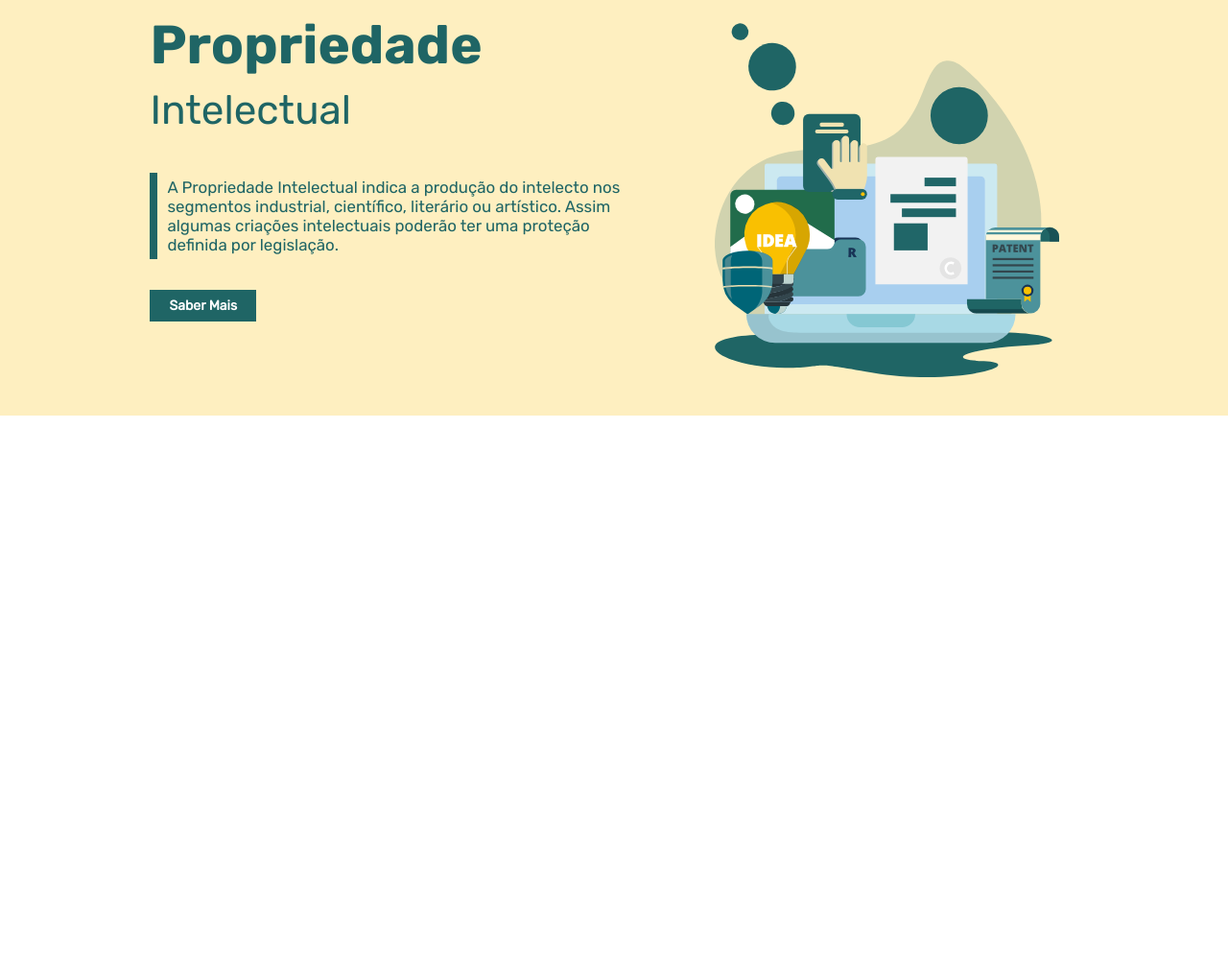
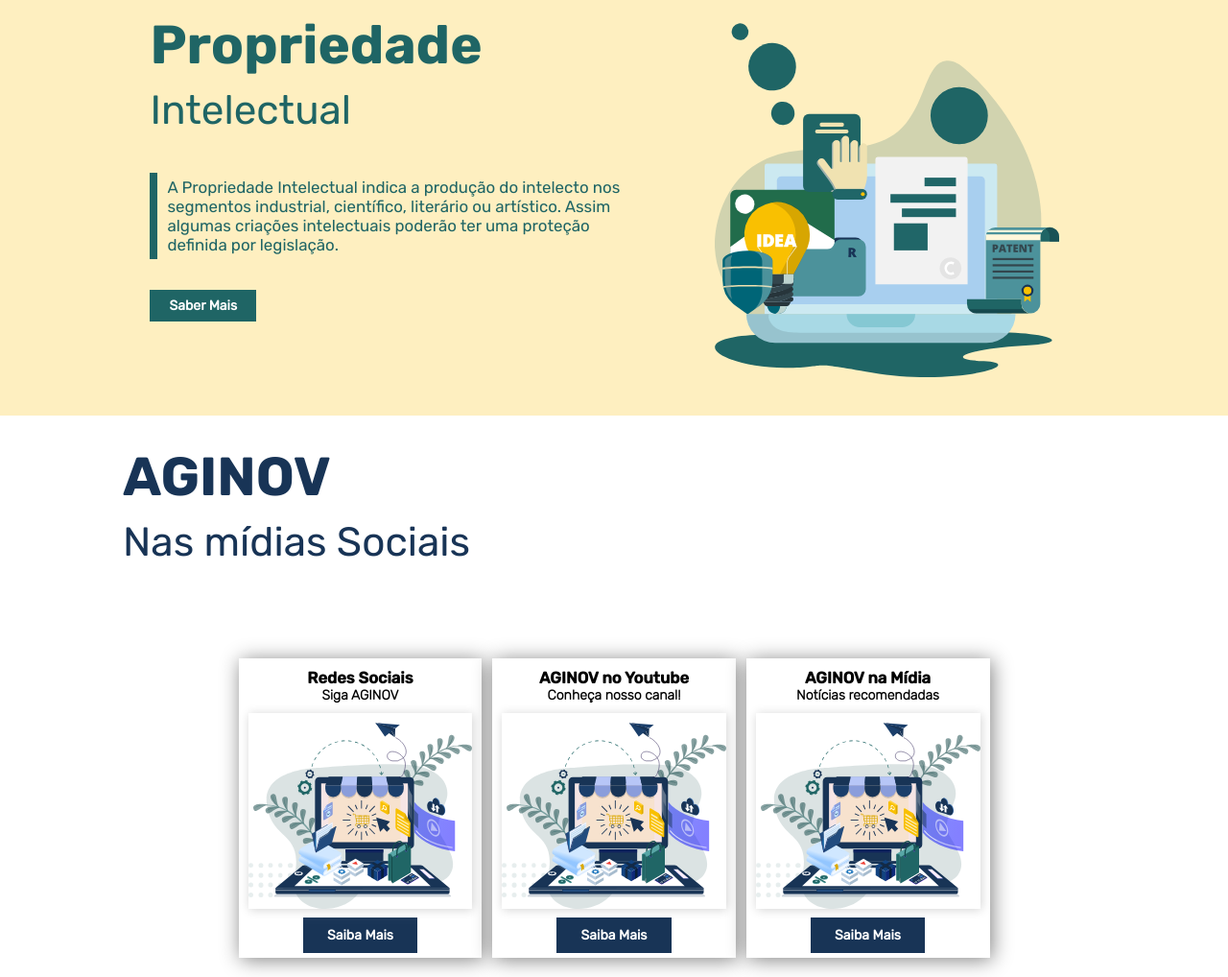
Before and after one commit to JoaoCampos-M/Agencia, a plain HTML site: page index.html in a window 1280 px wide. Shown: the part 817-1835 px from the top of the page at 96% size. Before the commit the page ends 1250 px from the top, so only its background shows below. Drawn offline with Linux system fonts and the light colour scheme.

Commit message:
Adiciona estrutura e estilos dos cards de midias sociais

```diff
--- a/css/cards.css
+++ b/css/cards.css
@@ -8,10 +8,10 @@
 .card-h-item{
   display: flex;
   flex-direction: column;
-  width: 31%;
+  min-width: 30%;
   background-color: rgba(255,255,255,0.7);
-  margin: 0px 10px;
-  box-shadow: 2px 2px 8px gray;
+  margin: 0px 5px;
+  box-shadow: 2px 2px 20px gray;
 }
 .card-h-item a{
   font-weight: bold;
@@ -37,14 +37,60 @@
 .card-h-body img{
   width: 100%;
 }
-.bg-header-cicle-1{
+
+.cards-midias-sociais {
+  display: flex;
+  justify-content: space-around;
+  width: 62vw;
+  margin: 0px auto;
+  margin-top: 12vh;
+}
+.card-ms-item {
+  display: flex;
+  flex-direction: column;
+  width: 32%;
+  background-color:white;
+  margin: 0px 5px;
+  box-shadow: 2px 2px 20px gray;
+}
+.card-ms-item a {
+  display: block;
+  font-weight: bold;
+  color: white;
+  background-color: #183456;
+  padding: 10px 25px;
+  margin: 5px auto;
+  width: max-content;
+}
+.card-ms-titulo {
+  padding: 10px 20px;
+  font-weight: bold;
+  font-size: 1.1vw;
+  text-align: center;
+  color: black;
+  font-family: Rubik-Light;
+  background-color: white;
+}
+
+.card-ms-titulo strong{
+  font-size: 1.3vw;
+}
+
+.card-ms-body {
+  padding: 0px 10px;
+}
+.card-ms-body img {
+  width: 100%;
+  box-shadow: 1px 1px 10px lightgray ;
+}
+.bg-header-cicle-1 {
   position: absolute;
-  top:20vh;
+  top: 20vh;
   left: 5vw;
   width: 20vw;
 }
-.bg-header-square-1{
-  position:absolute;
+.bg-header-square-1 {
+  position: absolute;
   top: 35vh;
   right: 5vw;
   width: 18vw;
@@ -55,48 +101,61 @@
 Outros estilos que mais tarde devem ser movidos para os arquivos certos
 */
 
-.text-image{
-  display:flex;
+.text-image {
+  display: flex;
   justify-content: space-around;
 }
-.text-image img{
+.text-image img {
   width: 28vw;
   height: 50%;
   padding: 20px;
 }
 
-.text-image .text-container{
+.text-image .text-container {
   display: block;
-  border-left: 8px solid #1F6565;
+  border-left: 8px solid #1f6565;
   padding: 5px 10px;
   margin: 40px 0px;
 }
 
-.txt-1{
-  color:#1F6565;
+.txt-1 {
+  color: #1f6565;
   font-size: 1.2rem;
 }
 
-.principal-title-2{
+.principal-title-2 {
   font-family: Rubik-Bold;
   font-size: 4rem;
-  color: #1F6565;
+  color: #1f6565;
   margin: 10px 0px;
 }
 
-.caption-2{
+.caption-2 {
   font-family: Rubik-Regular;
   font-size: 3rem;
-  color: #1F6565;
+  color: #1f6565;
 }
-.btn-saber-mais-1{
+.btn-saber-mais-1 {
   font-weight: bold;
-  color:white;
-  background-color: #1F6565;
+  color: white;
+  background-color: #1f6565;
   padding: 8px 20px;
   margin: 5px auto;
   width: max-content;
 }
-.w-50{
+.w-50 {
   max-width: 50%;
 }
+
+.principal-title-1 {
+  font-family: Rubik-Bold;
+  font-size: 4rem;
+  color: #183456;
+  margin: 10px 0px;
+}
+
+.caption-1 {
+  font-family: Rubik-Regular;
+  font-size: 3rem;
+  color: #183456;
+}
--- a/index.html
+++ b/index.html
@@ -149,9 +149,12 @@
         src="./img/method-draw-image.svg"
       />
     </div>
-    <section class="prop-intelectual container" style="background-color: #FEEFC0;" >
+    <section
+      class="prop-intelectual container"
+      style="background-color: #feefc0"
+    >
       <div class="text-image">
-        <div class="w-50" >
+        <div class="w-50">
           <h2 class="principal-title-2">Propriedade</h2>
           <p class="caption-2">Intelectual</p>
           <div class="text-container">
@@ -168,6 +171,41 @@
         <img src="./img/img-computer-propriedade.svg" />
       </div>
     </section>
+    <section class="container midias-noticias">
+      <h2 class="principal-title-1">AGINOV</h2>
+      <p class="caption-1">Nas mídias Sociais</p>
+      <div class="cards-midias-sociais">
+        <div class="card-ms-item">
+          <p class="card-ms-titulo">
+            <strong> Redes Sociais</strong> Siga AGINOV
+          </p>
+          <div class="card-ms-body">
+            <img src="./img/img-computer-vitrine.svg" alt="" />
+            <a class="btn-saibamais">Saiba Mais</a>
+          </div>
+        </div>
+        <div class="card-ms-item">
+          <p class="card-ms-titulo">
+            <strong>AGINOV no Youtube</strong> Conheça nosso canal!
+          </p>
+
+          <div class="card-ms-body">
+            <img src="./img/img-computer-vitrine.svg" alt="" />
+          </div>
+          <a class="btn-saibamais">Saiba Mais</a>
+        </div>
+        <div class="card-ms-item">
+          <p class="card-ms-titulo">
+            <strong> AGINOV na Mídia </strong>Notícias recomendadas
+          </p>
+
+          <div class="card-ms-body">
+            <img src="./img/img-computer-vitrine.svg" alt="" />
+          </div>
+          <a class="btn-saibamais">Saiba Mais</a>
+        </div>
+      </div>
+    </section>
     <script src="js/nav.js"></script>
     <script src="js/search-buton.js"></script>
   </body>
```
